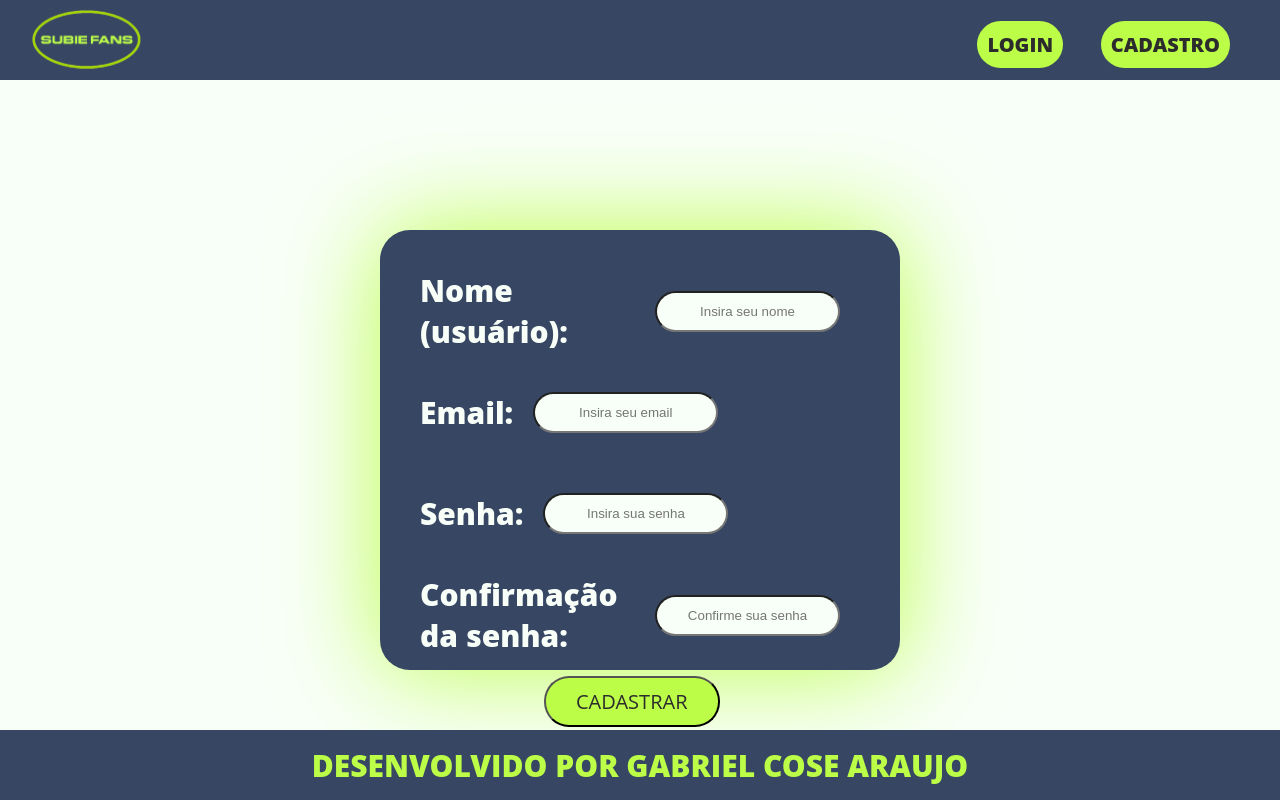
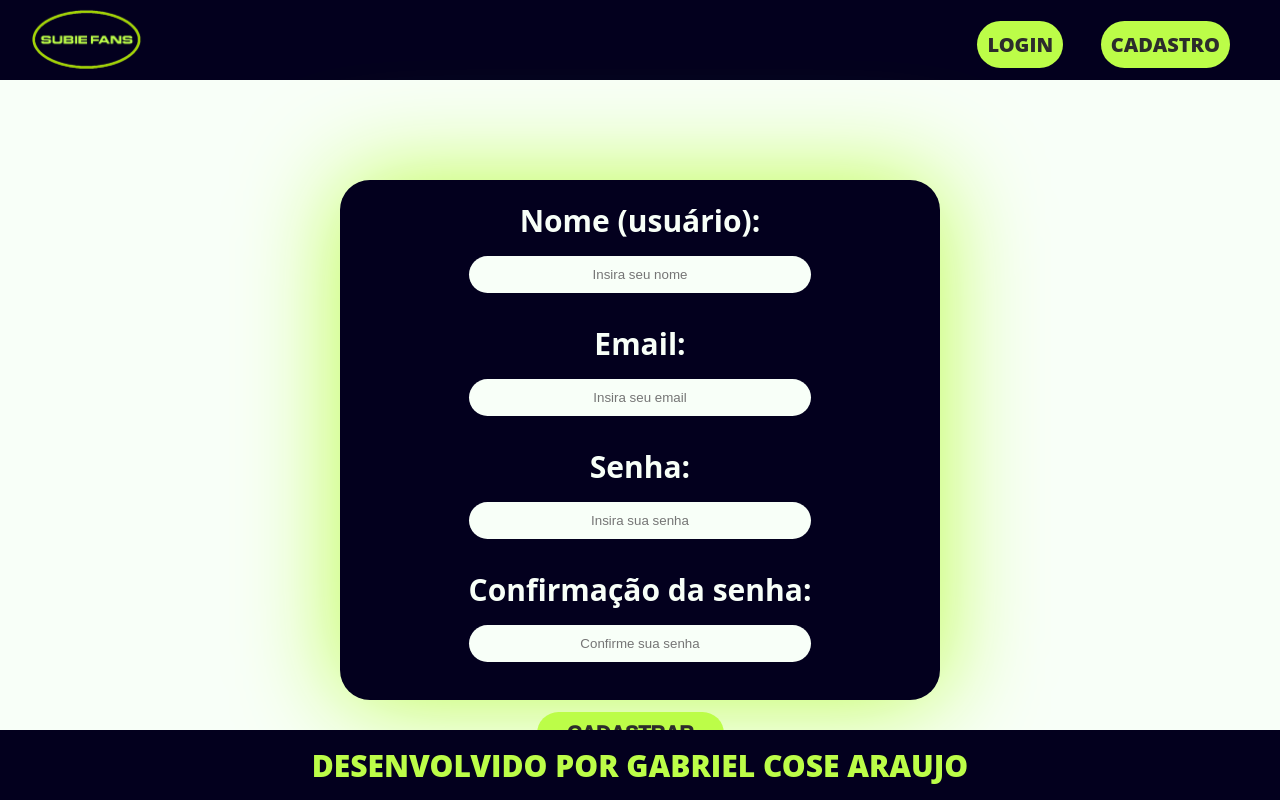
Before and after one commit to GabrielCose/Projeto-Pessoal, a website: page public/cadastro.html in a window 1280 px wide. Drawn offline with Linux system fonts and the light colour scheme.

Commit message:
Reestilização

```diff
--- a/public/cadastro.html
+++ b/public/cadastro.html
@@ -1,5 +1,6 @@
 <!DOCTYPE html>
 <html lang="en">
+
 <head>
     <link rel="icon" href="./assets/icon/favicon2.ico" type="image/x-icon">
     <link rel="icon" href="./assets/icon/favicon2.png" type="image/x-icon">
@@ -8,42 +9,32 @@
     <title>Cadastro</title>
     <link rel="stylesheet" href="./css/login-cadastro.css" />
 </head>
+
 <body>
     <header class="top">
-        <a class="logo-header" href="./index.html"><img class="logo" src="./assets/icon/favicon2.ico" alt="Logo Subaru" /></a>
+        <a class="logo-header" href="./index.html"><img class="logo" src="./assets/icon/favicon2.ico"
+                alt="Logo Subaru" /></a>
         <nav>
             <a class="button" href="./login.html">LOGIN</a>
             <a class="button-2" href="./cadastro.html">CADASTRO</a>
         </nav>
     </header>
     <div class="container-cadastro">
-        <div class="card_cadastro_login">
+        <div class="card_cadastro">
             <div class="login">
                 <div class="form-column">
                     <div class="campo">
                         <span>Nome (usuário): </span>
-                <input
-                  type="text"
-                  id="ipt_nome"
-                  placeholder="Insira seu nome"
-                />
+                        <input type="text" id="ipt_nome" placeholder="Insira seu nome" />
                     </div>
 
                     <div class="campo">
                         <span>Email: </span>
-                <input
-                  type="password"
-                  id="ipt_email"
-                  placeholder="Insira seu email"
-                />
+                        <input type="password" id="ipt_email" placeholder="Insira seu email" />
                     </div>
                     <div class="campo">
                         <span>Senha: </span>
-                <input
-                  type="password"
-                  id="ipt_senha"
-                  placeholder="Insira sua senha"
-                />
+                        <input type="password" id="ipt_senha" placeholder="Insira sua senha" />
                     </div>
                     <div class="campo">
                         <span>Confirmação da senha: </span>
@@ -60,6 +51,7 @@
             </footer>
 
 </body>
+
 </html>
 
 <script>
@@ -78,18 +70,18 @@ function cadastrar() {
             ponto < email.length - 1
         )
 
-if (nome == "" || email == "" || senha == "" || confirmacao == ""){
+        if (nome == "" || email == "" || senha == "" || confirmacao == "") {
             alert(`TODOS OS CAMPOS DEVEM SER PREENCHIDOS`)
         } else if (nome.length < 3) {
             alert(`O nome deve ter pelo menos 3 caracteres`)
-    } else  if (email_valido == false){
+        } else if (email_valido == false) {
             alert(`Insira um email válido`)
-    }else if (senha.length < 6 ){
+        } else if (senha.length < 6) {
             alert(`A senha deve ter mais de 6 caracteres`)
 
-    }else if (senha.length > 30){
+        } else if (senha.length > 30) {
             alert(`A senha deve ter menos que 30 caracteres`)
-    }else if (confirmacao != senha){
+        } else if (confirmacao != senha) {
             alert(`A confirmação deve ser igual a senha`)
         } else {
             fetch("/usuario/cadastrar", {
--- a/public/css/login-cadastro.css
+++ b/public/css/login-cadastro.css
@@ -28,7 +28,7 @@ header {
     justify-content: space-between;
     width: 100%;
     background-size: cover;
-    background-color: #374663;
+    background-color: #03001e;
     margin:0px;
 }
 .logo-header{
@@ -73,63 +73,123 @@ header {
         box-shadow: 0px 0px 20px #F8FFF8;
   }
 
-  .card_cadastro_login{
-    font-size: 30px;
+.card_login {
   display: flex;
-    margin: auto;
-    margin-top: 150px;
-    justify-content: center;
-    align-content: center;
-    background-color: #374663;
-    font-size: 30px;
+  flex-direction: column;
+  align-items: center;
+  background-color: #03001e;
   color: #F8FFF8;
   padding: 20px;
   border-radius: 30px;
-    height: 50dvh;
-    width: 60dvh;
-    box-shadow: 0px 0px 100px  rgba(188, 253, 72, 1);
+  height: 35dvh;
+  width: 50dvh;
+  box-shadow: 0 0 100px rgba(188, 253, 72, 1);
+  margin: auto;
+  margin-top: 150px;
 }
 
-  .button_cad{
-    font-family: "Open Sans", sans-serif;
+.card_login .campo {
   display: flex;
-    background-color: #BCFD48;
-    color: #2C2C2C;
-    text-decoration: none;
-    font-size: 20px;
-    border-radius:25px ;
-    padding: 10px 30px;
-    justify-content: center;
-    margin-left: 30%;
-    cursor: pointer;
+  flex-direction: column;
+  margin-bottom: 20px;
+  width: 100%;
 }
 
-.campo{
-    display: flex;
-    align-items: center;
-    margin: 20px;
+.card_login .campo span {
+  margin-bottom: 5px;
+  font-weight: bold;
+  text-align: center;
 }
 
-input{
-
+.card_login input {
   background-color: #F8FFF8;
-    display: flex;
-    margin: 20px;
+  border: none;
   border-radius: 30px;
   height: 35px;
   text-align: center;
+  margin: 10px 0;
 }
 
-  footer{
+.card_login .button_log {
+  background-color: #BCFD48;
+  color: #2C2C2C;
+  border: none;
+  padding: 10px 30px;
+  border-radius: 25px;
+  font-size: 20px;
+  font-weight: 1000;
+  margin-left: 20%;
+  cursor: pointer;
+  margin-top: 20px;
+}
+
+.button_log:hover {
+  box-shadow: 0px 0px 20px #F8FFF8;
+}
+
+.card_cadastro {
   display: flex;
-    width: cover;
+  flex-direction: column;
+  align-items: center;
+  background-color: #03001e;
+  color: #F8FFF8;
+  padding: 20px;
+  border-radius: 30px;
+  height: 60dvh;
+  width: 70dvh;
+  box-shadow: 0 0 100px rgba(188, 253, 72, 1);
+  margin: auto;
+  margin-top: 100px;
+}
+
+.card_cadastro .campo {
+  display: flex;
+  flex-direction: column;
+  margin-bottom: 20px;
+  width: 100%;
+}
+
+.card_cadastro .campo span {
+  margin-bottom: 5px;
+  font-weight: bold;
+  text-align: center;
+}
+
+.card_cadastro input {
+  background-color: #F8FFF8;
+  border: none;
+  border-radius: 30px;
+  height: 35px;
+  text-align: center;
+  margin: 10px 0;
+}
+
+.card_cadastro .button_cad {
+  background-color: #BCFD48;
+  color: #2C2C2C;
+  border: none;
+  padding: 10px 30px;
+  border-radius: 25px;
+  font-size: 20px;
+  margin-left: 20%;
+  font-weight: 1000;
+  cursor: pointer;
+  margin-top: 20px;
+}
+
+.button_cad:hover {
+  box-shadow: 0px 0px 20px #F8FFF8;
+}
+
+footer {
+  display: flex;
+  width: 100%;
   height: 70px;
-    background-color: #374663;
+  background-color: #03001e;
   color: #BCFD48;
   align-items: center;
   justify-content: center;
+  position: fixed;
   bottom: 0;
-    position: fixed;
-    width: 100%;
   text-align: center;
 }
--- a/public/css/projeto.css
+++ b/public/css/projeto.css
@@ -22,7 +22,7 @@ header {
 }
 
 .introducao{
-  background-color: #374663;
+  background-color: #03001e;
   border: 1px solid  #BCFD48
 }
 
@@ -38,7 +38,7 @@ header {
     justify-content: space-between;
     width: 100%;
     background-size: cover;
-    background-color: #374663;
+    background-color: #03001e;
     margin:0px;
 }
 .logo-header{
@@ -134,7 +134,7 @@ header {
     display: flex;
     background-color: #BCFD48;
     width: 350px;
-    color: #374663;
+    color: #03001e;
     text-align: center;
     align-items: center;
     margin-left:30px ;
@@ -186,9 +186,9 @@ section {
   padding: 20px;
   margin: 70px;
   margin-top: 30px;
-  background-color: #374663;
+  background-color: #03001e;
   border-radius: 8px;
-  box-shadow: 0px 0px 70px #374663;
+  box-shadow: 0px 0px 70px #03001e;
 
 }
 
@@ -227,7 +227,7 @@ li {
     display: flex;
     width: cover;
     height: 70px;
-    background-color: #374663;
+    background-color: #03001e;
     color: #BCFD48;
     align-items: center;
     justify-content: center;
@@ -244,7 +244,7 @@ li {
     display: flex;
     width: cover;
     height: 70px;
-    background-color: #374663;
+    background-color: #03001e;
     color: #BCFD48;
     align-items: center;
     justify-content: center;
```
Also changed, not shown: public/comunidade.html (+7 -4 lines), public/dashboard/dashboard.html (+1 -1 lines), public/index.html (+7 -3 lines), public/login.html (+4 -4 lines), public/user.html (+8 -16 lines). Lines whose indentation alone changed are shown as unchanged.
